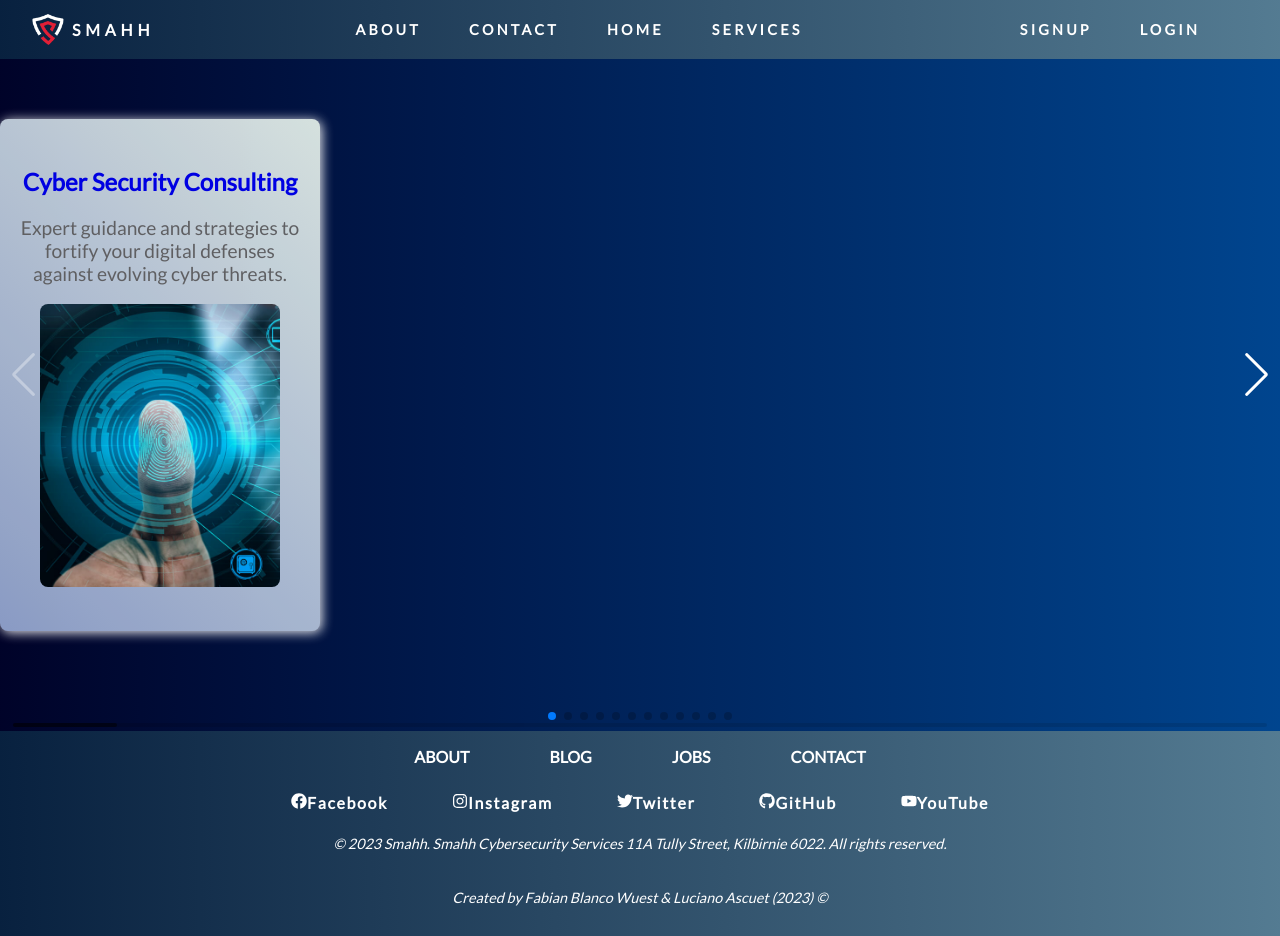
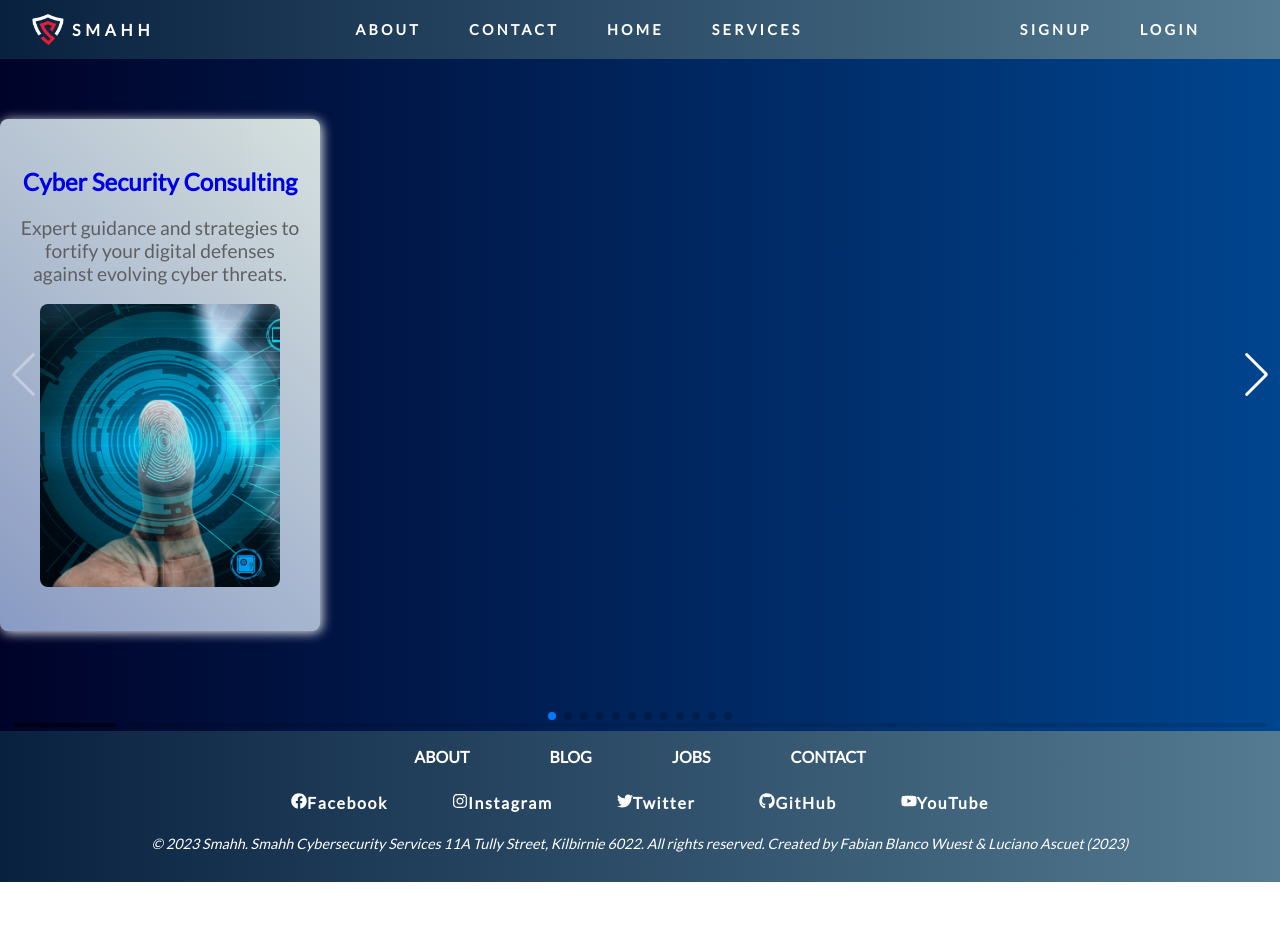
Before and after one commit to fabianblancowuest/smahh-client, a React (Vite) app: page /slider in a window 1280 px wide. After the commit the page ends 882 px from the top, so only its background shows below. Built offline with nearby package versions, Linux system fonts and the light colour scheme.

Commit message:
Footer modified

```diff
--- a/src/components/Footer/Footer.jsx
+++ b/src/components/Footer/Footer.jsx
@@ -71,10 +71,8 @@ export default function Footer() {
 				</div>
 				<p className="copyright">
 					&copy; 2023 Smahh. Smahh Cybersecurity Services 11A Tully Street,
-					Kilbirnie 6022. All rights reserved.
-				</p>
-				<p className="copyright">
-					Created by Fabian Blanco Wuest & Luciano Ascuet (2023) &#169;
+					Kilbirnie 6022. All rights reserved. Created by Fabian Blanco Wuest &
+					Luciano Ascuet (2023)
 				</p>
 			</div>
 		</footer>
```
